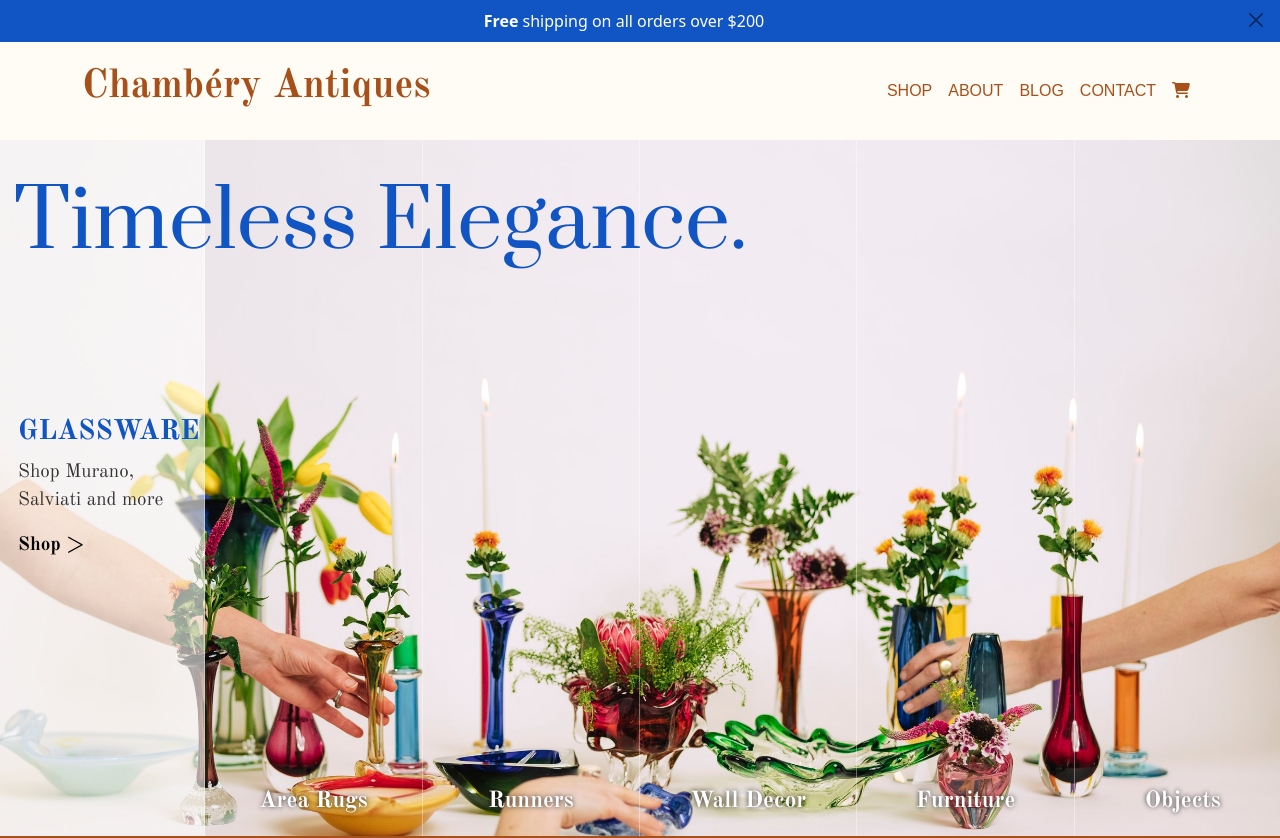
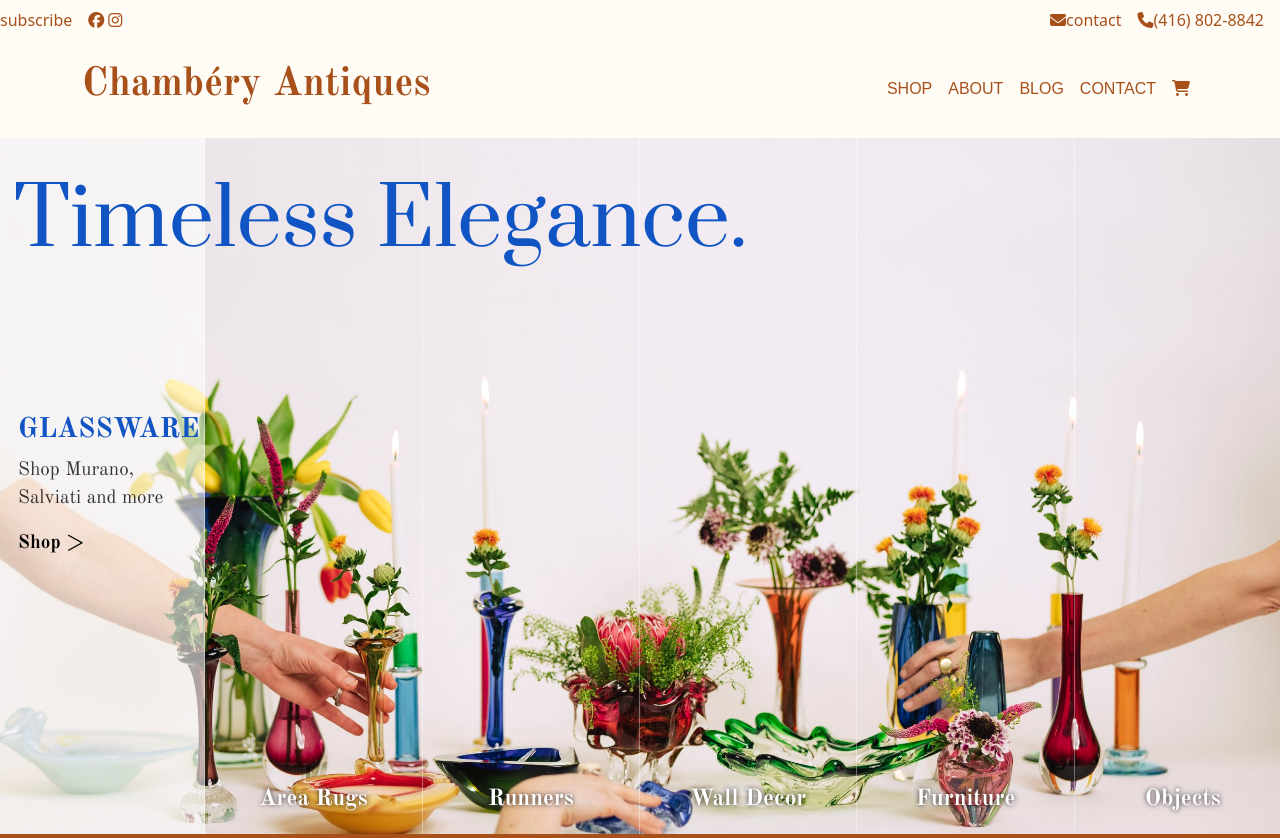
Before and after one commit to coolokawesome/antiques, a React (Create React App) app: page / in a window 1280 px wide. Shown: the top 838 px of the page. Built offline with nearby package versions, Linux system fonts and the light colour scheme.

Commit message:
aligned navbar items

```diff
--- a/src/App.js
+++ b/src/App.js
@@ -9,11 +9,21 @@ import Contact from './components/Contact';
 
 const App = () => (
   <Router>
-    <div class="alert-shipping alert alert-dismissible fade show py-2 text-center rounded-0 mb-0" role="alert">
-      <strong>Free</strong> shipping on all orders over $200
-      <button type="button" className="btn-close mb-4 btn btn-sm text-light pt-1 text-light" data-dismiss="alert" aria-label="Close">
-        <span aria-hidden="true"></span>
-      </button>
+    <div class="row d-flex justify-content-between py-2 rounded-0 mb-0">
+      <div className='col-6 d-flex justify-content-start'>
+        <div className='d-flex align-items-center'>
+        <i></i><p className='mini-header-item align-items-center align-items-center my-0 me-3'>subscribe</p>
+        <div className='align-items-center my-0'>
+          <a><i class="fa-brands fa-facebook align-items-center me-1"></i></a></div>
+          <a><i class="fa-brands fa-instagram align-items-center me-1"></i></a>
+        </div>
+      </div>
+      <div className='col-6 d-flex justify-content-end '>
+        <div className='d-flex'>
+       <div className='d-flex align-items-center'> <i class="fa-solid fa-envelope align-items-center"></i><p className='mini-header-item align-items-center my-0'>contact</p></div>
+        <div className='d-flex align-items-center me-3'><i class="fa-solid fa-phone align-items-center my-0 ms-3"></i><p className='mini-header-item align-items-center my-0'>{'(416) 802-8842'}</p></div>
+        </div>
+      </div>
     </div>
     <nav className="navbar navbar-expand-md">
       <div className="container-md d-flex py-2 justify-content-center justify-content-md-end align-items-center">
```
